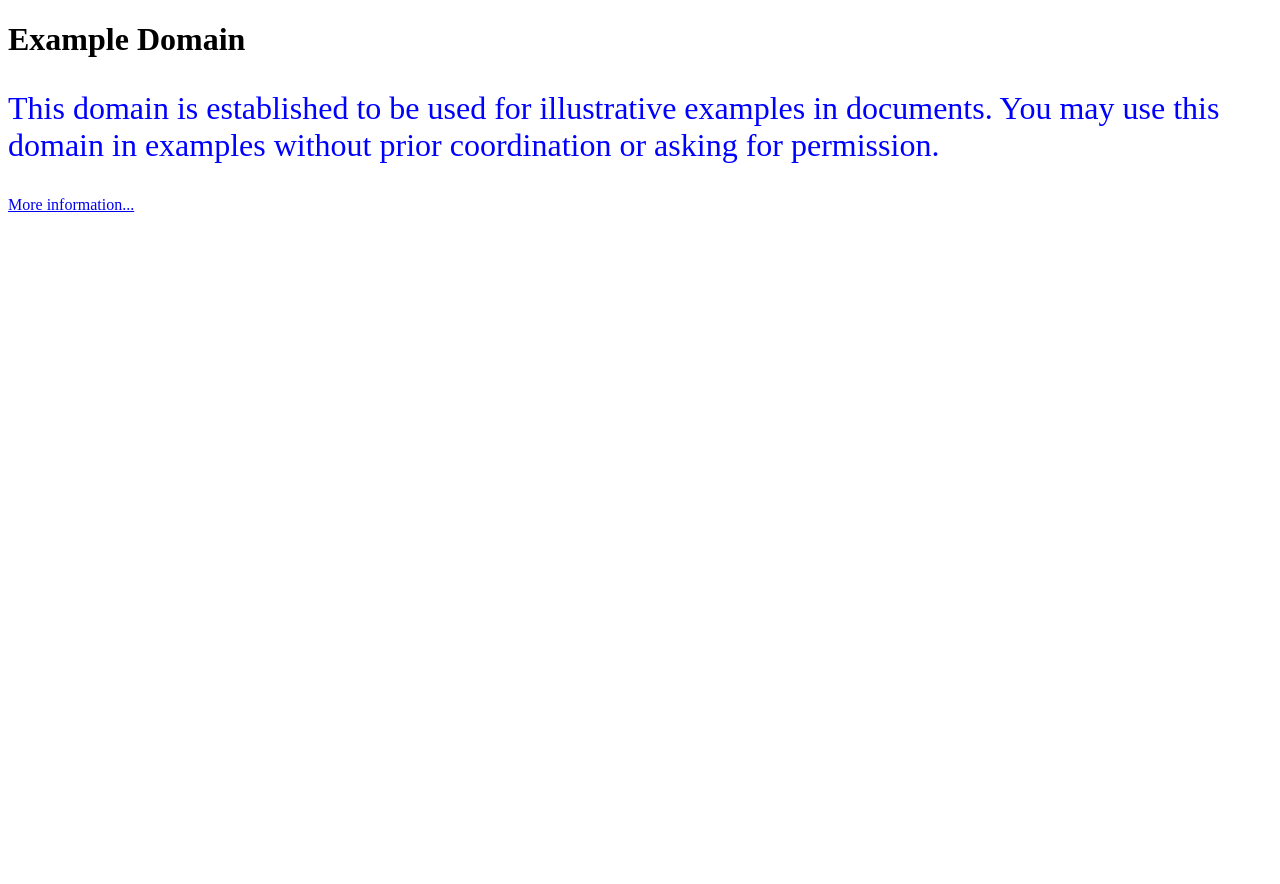
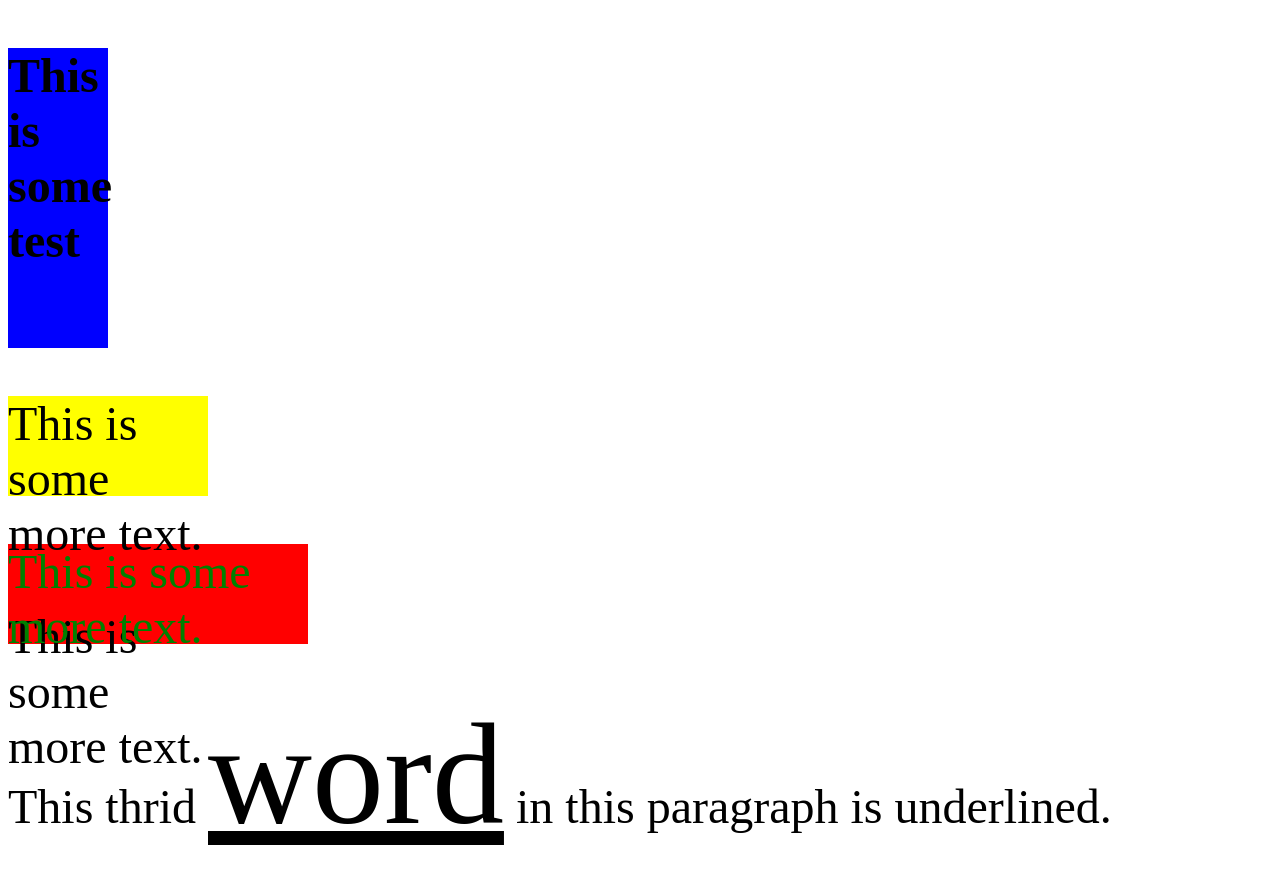
Before and after one commit to amankhatri/Web-Application-Projects, a plain HTML site: page CSS/index.html in a window 1280 px wide. Before the commit the page ends 800 px from the top, so only its background shows below. Drawn offline with Linux system fonts and the light colour scheme.

Commit message:
complete45 div tags

```diff
--- a/CSS/index.html
+++ b/CSS/index.html
@@ -1,3 +1,7 @@
+<!--  Usually pages are divided into head area, text area, and fotter
+area. div tag is division tag, we can even have sub div tags. so
+basically divide content in logical way-->
+
 
 <!doctype html>
 <html>
@@ -7,16 +11,57 @@
     <meta charset="utf-8" />
     <meta http-equiv="Content-type" content="text/html; charset=utf-8" />
     <meta name="viewport" content="width=device-width, initial-scale=1" />
+ <!-- so what if we would want to make different paragraphs with different styles we would have to classify each paragraph in different class or ids. Class may refer to more then one elements , but ids refer to one/single element i.e which would appear once for one element..
+  -->
+ <!-- large referes to the class and we use a dot(.) in front of a class in css-->
+<!-- green referes to the id and we use a dot(#) in front of a id in css we can also apply id to a class-->
+<!--divs are always rectangular and covers the area around them they can also be used to control the sections look in css div -->
 
+<style type="text/css">
+.large {
+    font-size:300%;
+}
+#green{
+    color: green;
+}
+.underline{
+    text-decoration: underline;
+}
+.bold{
+    font-weight: bold;
+}
+div {
+    background-color: blue;
+    width: 100px;
+    height: 300px;
+}
+.bluebox{
+        background-color: yellow;
+    width: 200px;
+    height: 100px;
+}
+.redbox{
+    background-color: red;
+    width: 300px;
+    height: 100px;
+}
+</style>
 </head>
+
 <body>
-<div>
-    <h1>Example Domain</h1>
-    <!-- In line CSS -->
-    <!--to use inline css we give a style option in the tags, putting font-size as  200% imakes the size twice. However this is not a good idea because we want to keep our code simple. we can achieve the same by doing internal css which is css in same HTML page. -->
-    <p style="color:blue;font-size:200%">This domain is established to be used for illustrative examples in documents. You may use this
-    domain in examples without prior coordination or asking for permission.</p>
-    <p><a href="http://www.iana.org/domains/example">More information...</a></p>
-</div>
+      <!--  Divs can have class-->
+    <div>
+        <p class="large bold">This is some test</p>
+    </div>
+    <div class="bluebox">
+    <p class="large"> This is some more text.</p>
+    <p class="large"> This is some more text.</p>
+    </div>
+    <div class = "redbox">   <!--  we can also apply id to a class-->
+    <p id="green" class = "large"> This is some more text.</p>
+    </div>
+
+    <!--  we want to underline the third word in this paragraph  so we will use span and we will give it one or moreclass-->
+    <p class="large"> This thrid <span class="underline large">word</span> in this paragraph is underlined.</p>
 </body>
 </html>
```
Also changed, not shown: 3 other files.
